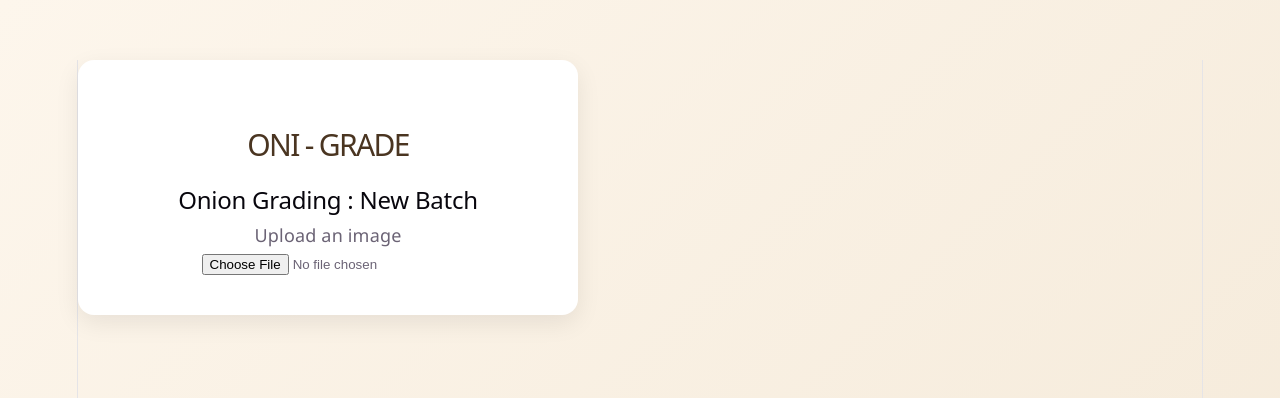
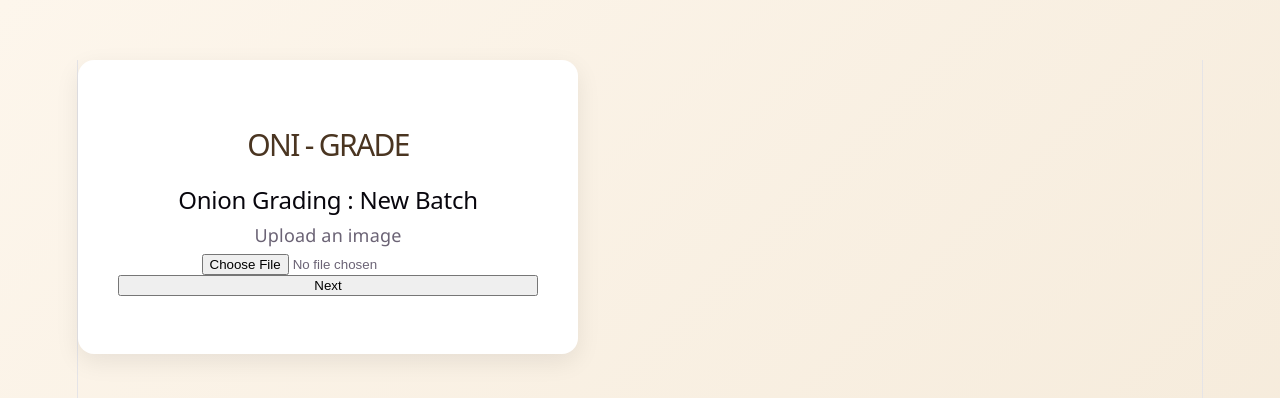
Before and after one commit to iamjoya26/batch-tracker-frontend, a React (Vite) app: page / in a window 1280 px wide. Both pictures are taken after a click on the button "Next". Shown: the top 398 px of the page. Built offline with nearby package versions, Linux system fonts and the light colour scheme.

Commit message:
Connect ImageUpload to processing stage - full flow working end to end

```diff
--- a/src/App.jsx
+++ b/src/App.jsx
@@ -11,7 +11,7 @@ function App() {
       <h1>ONI - GRADE</h1>
       <h2>Onion Grading : New Batch</h2>
       {stage === 'form' && <Form onNext={() => setStage('upload')} />}
-      {stage === 'upload' && <ImageUpload />}
+      {stage === 'upload' && <ImageUpload onNext={() => setStage('processing')} />}
       {stage === 'processing' && <Processing />}
     </div>
   );
--- a/src/components/ImageUpload.jsx
+++ b/src/components/ImageUpload.jsx
@@ -1,6 +1,6 @@
 import { useState } from 'react';
 
-function ImageUpload() {
+function ImageUpload({ onNext }) {
   const [previewUrl, setPreviewUrl] = useState(null);
 
   return (
@@ -19,6 +19,10 @@ function ImageUpload() {
       {previewUrl && (
         <img src={previewUrl} alt="preview" width="200" />
       )}
+
+      <div className="field-row">
+        <button onClick={onNext}>Next</button>
+      </div>
     </div>
   );
 }
```
